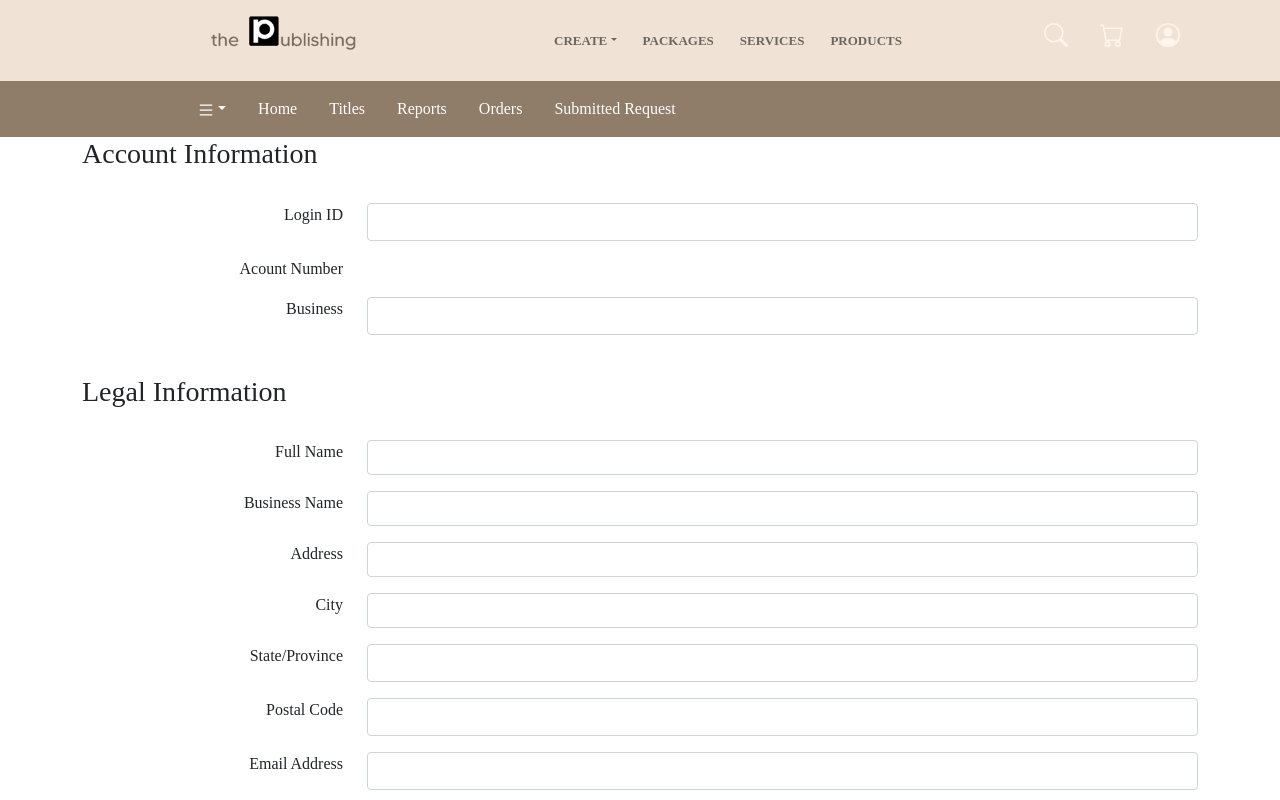
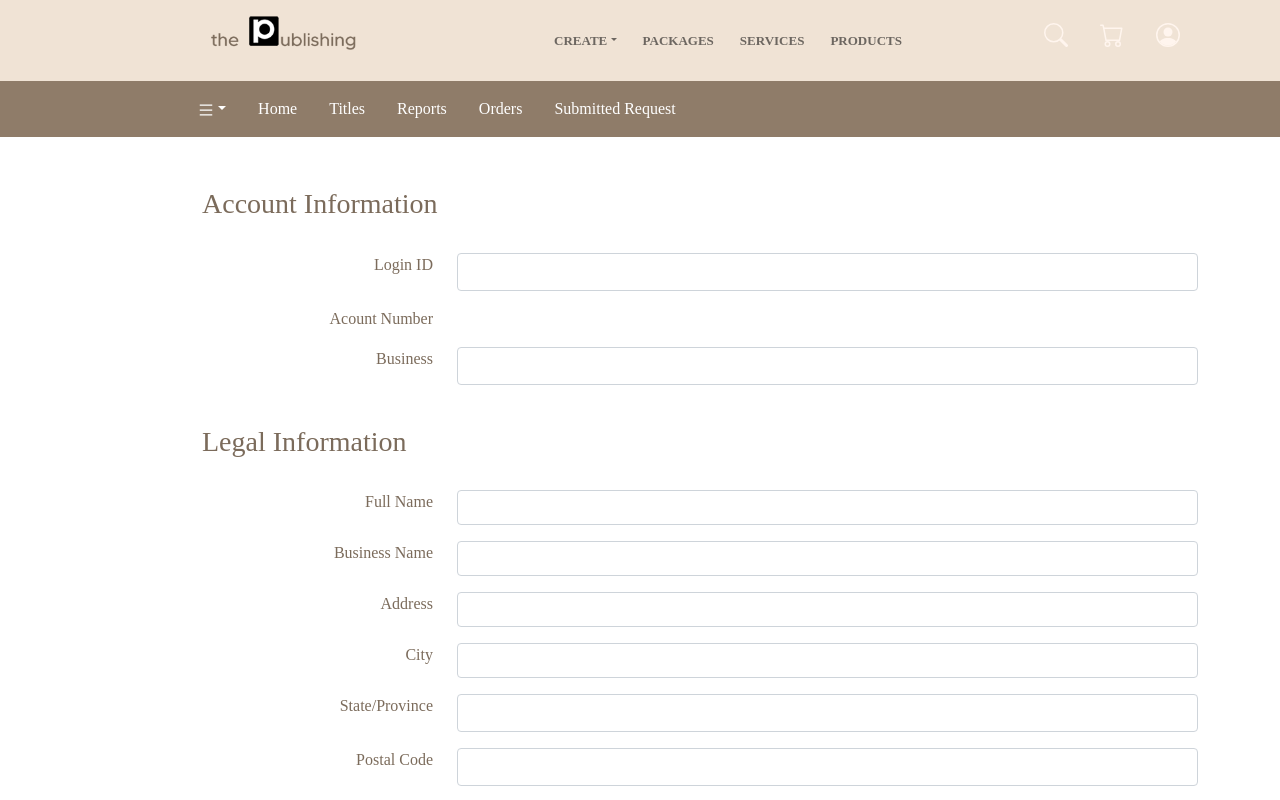
Before and after one commit to poloyacero/publish-web, a Next.js app: page /dashboard/accountinfo in a window 1280 px wide. Shown: the top 800 px of the page. Built offline with nearby package versions, Linux system fonts and the light colour scheme; a web font is replaced by a local one.

Commit message:
add navbar dashboard css

```diff
--- a/components/Dashboard/NavMenuDashboard.module.css
+++ b/components/Dashboard/NavMenuDashboard.module.css
@@ -84,7 +84,16 @@
   text-align: left;
   color: #7b6b5b;
 }
-
+.accountcontainer {
+  display: flex;
+  flex-direction: column;
+  padding-top: 50px;
+  margin-right: 0px;
+  margin-left: 120px;
+  text-align: left;
+  color: #7b6b5b;
+  width: 1000px;
+}
 .documentscolborder {
   border-style: solid;
   border-color: #dbc2a7;
--- a/pages/dashboard/accountinfo.tsx
+++ b/pages/dashboard/accountinfo.tsx
@@ -23,7 +23,7 @@ export default function accountinfo() {
           <Container>
             <Row>
 
-                <Col>
+                <Col  className={styles2.accountcontainer}>
                 <h3>Account Information</h3>
                 <br></br>
                 <Row className="form-group text-right">
```
